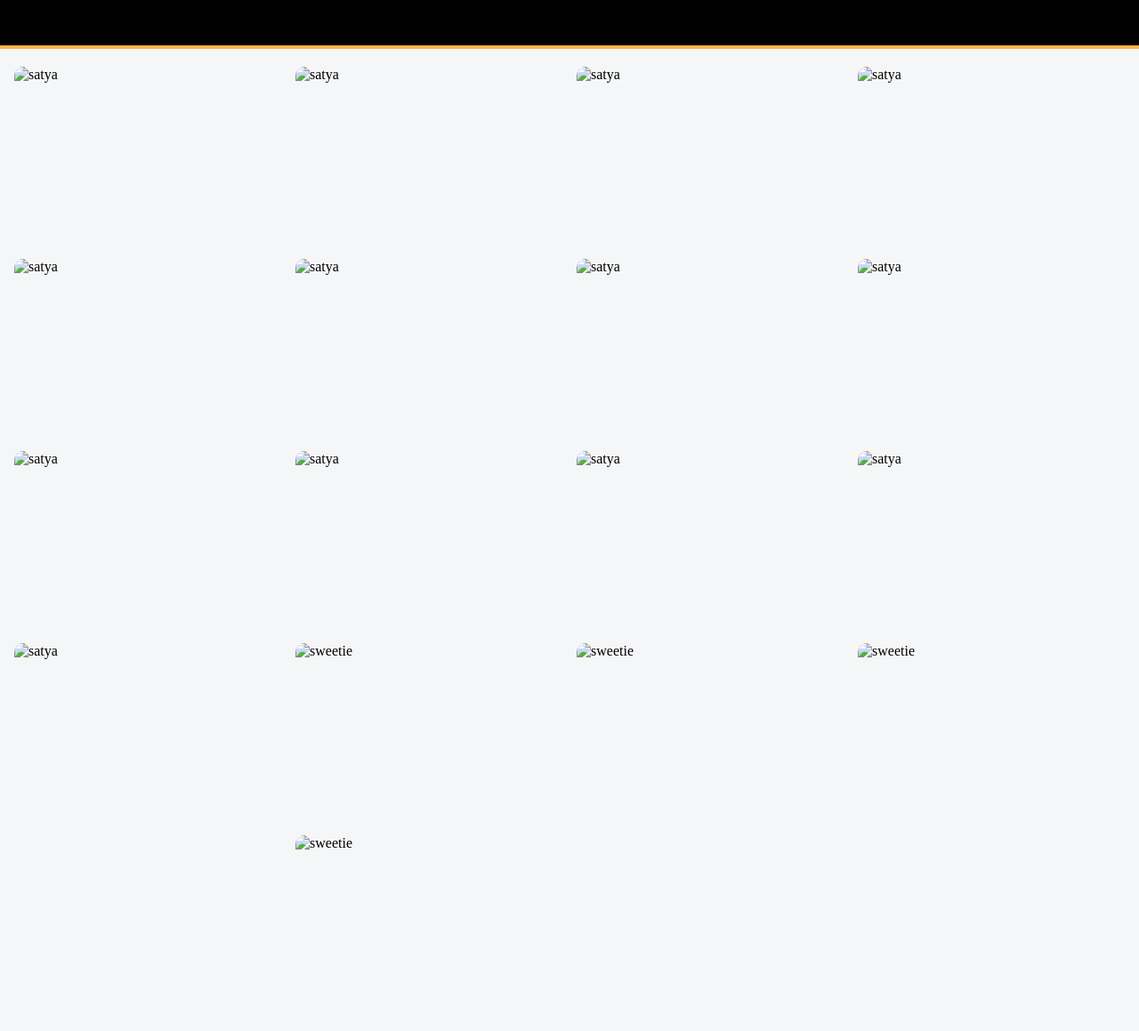
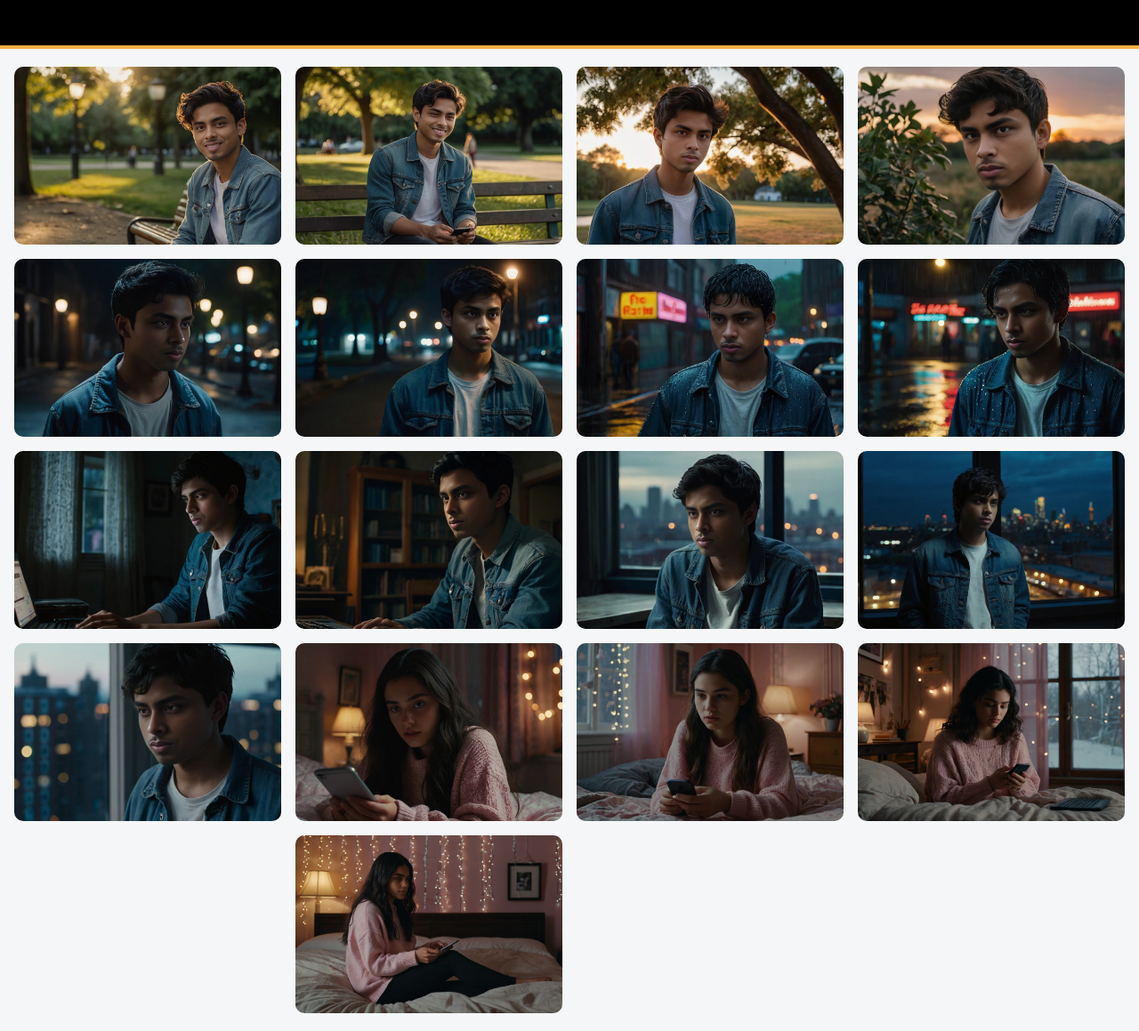
Before and after one commit to ftSomesh/lostinsilence.sl, a plain HTML site: page images.html in a window 1280 px wide. Shown: the part 94-1253 px from the top of the page at 89% size. Drawn offline with Linux system fonts and the light colour scheme; the site is published under a folder, as on GitHub Pages, so addresses that start at the root find nothing.

Commit message:
Update images.html

```diff
--- a/images.html
+++ b/images.html
@@ -11,23 +11,23 @@
         <h1>Lost in Silence Images Store</h1>
     </header>
     <div class="gallery">
-        <img src="/finalFaces/frame1pic1.jpg" alt="satya">
-        <img src="/finalFaces/frame1pic2.jpg" alt="satya">
-        <img src="/finalFaces/frame2pic1.jpg" alt="satya">
-        <img src="/finalFaces/frame2pic2.jpg" alt="satya">
-        <img src="/finalFaces/frame3pic1.jpg" alt="satya">
-        <img src="/finalFaces/frame3pic2.jpg" alt="satya">
-        <img src="/finalFaces/frame4pic1.jpg" alt="satya">
-        <img src="/finalFaces/frame4pic2.jpg" alt="satya">
-        <img src="/finalFaces/frame5pic1.jpg" alt="satya">
-        <img src="/finalFaces/frame5pic2.jpg" alt="satya">
-        <img src="/finalFaces/frame6pic1.jpg" alt="satya">
-        <img src="/finalFaces/frame6pic2.jpg" alt="satya">
-        <img src="/finalFaces/frame6pic3.jpg" alt="satya">
-        <img src="/finalFaces/girlFrame1.jpg" alt="sweetie">
-        <img src="/finalFaces/girlFrame2.jpg" alt="sweetie">
-        <img src="/finalFaces/girlFrame4.jpg" alt="sweetie">
-        <img src="/finalFaces/girlFrame5.jpg" alt="sweetie">
+        <img src="./finalFaces/frame1pic1.jpg" alt="satya">
+        <img src="./finalFaces/frame1pic2.jpg" alt="satya">
+        <img src="./finalFaces/frame2pic1.jpg" alt="satya">
+        <img src="./finalFaces/frame2pic2.jpg" alt="satya">
+        <img src="./finalFaces/frame3pic1.jpg" alt="satya">
+        <img src="./finalFaces/frame3pic2.jpg" alt="satya">
+        <img src="./finalFaces/frame4pic1.jpg" alt="satya">
+        <img src="./finalFaces/frame4pic2.jpg" alt="satya">
+        <img src="./finalFaces/frame5pic1.jpg" alt="satya">
+        <img src="./finalFaces/frame5pic2.jpg" alt="satya">
+        <img src="./finalFaces/frame6pic1.jpg" alt="satya">
+        <img src="./finalFaces/frame6pic2.jpg" alt="satya">
+        <img src="./finalFaces/frame6pic3.jpg" alt="satya">
+        <img src="./finalFaces/girlFrame1.jpg" alt="sweetie">
+        <img src="./finalFaces/girlFrame2.jpg" alt="sweetie">
+        <img src="./finalFaces/girlFrame4.jpg" alt="sweetie">
+        <img src="./finalFaces/girlFrame5.jpg" alt="sweetie">
 
     </div>
 </body>
```
